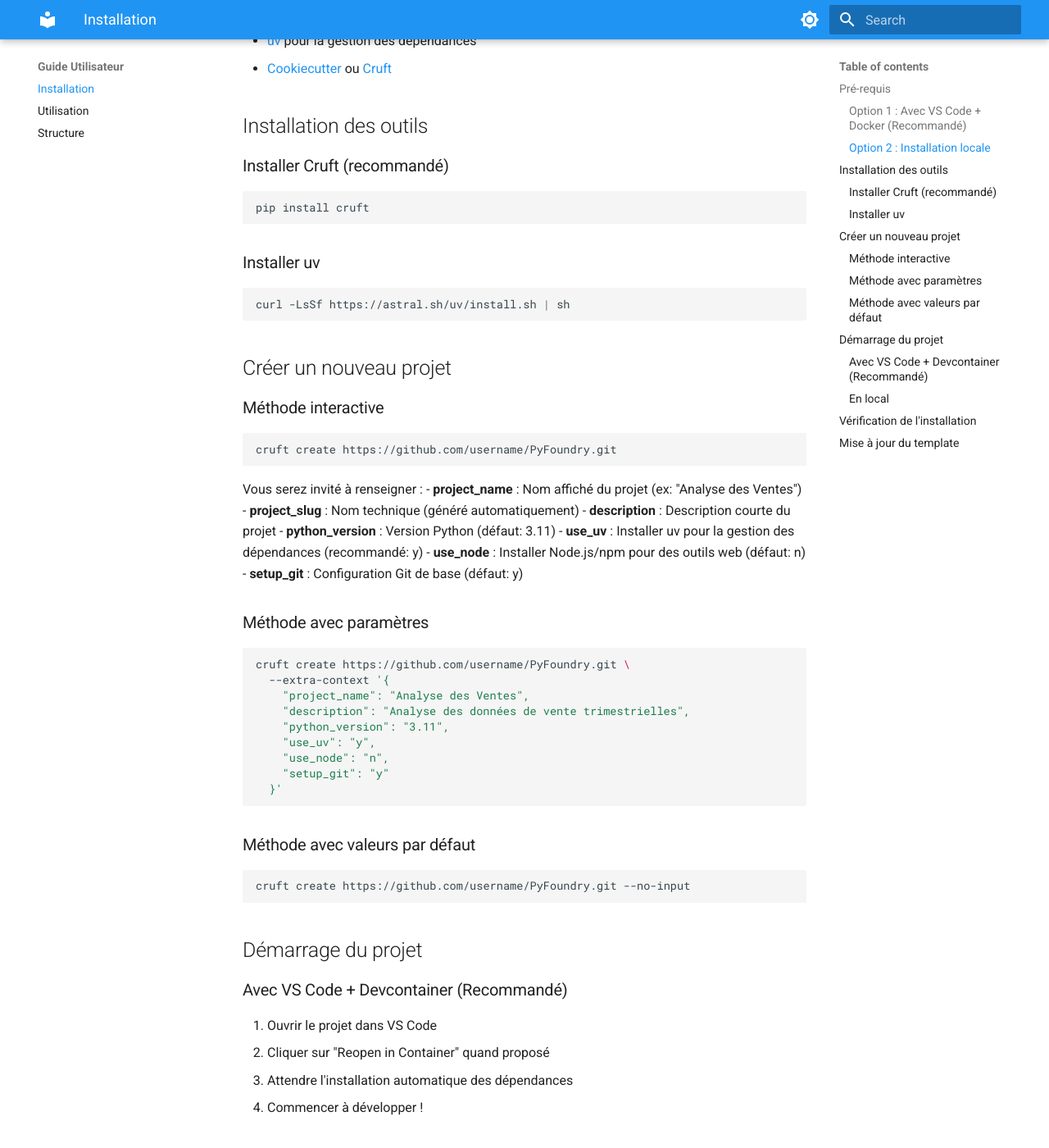
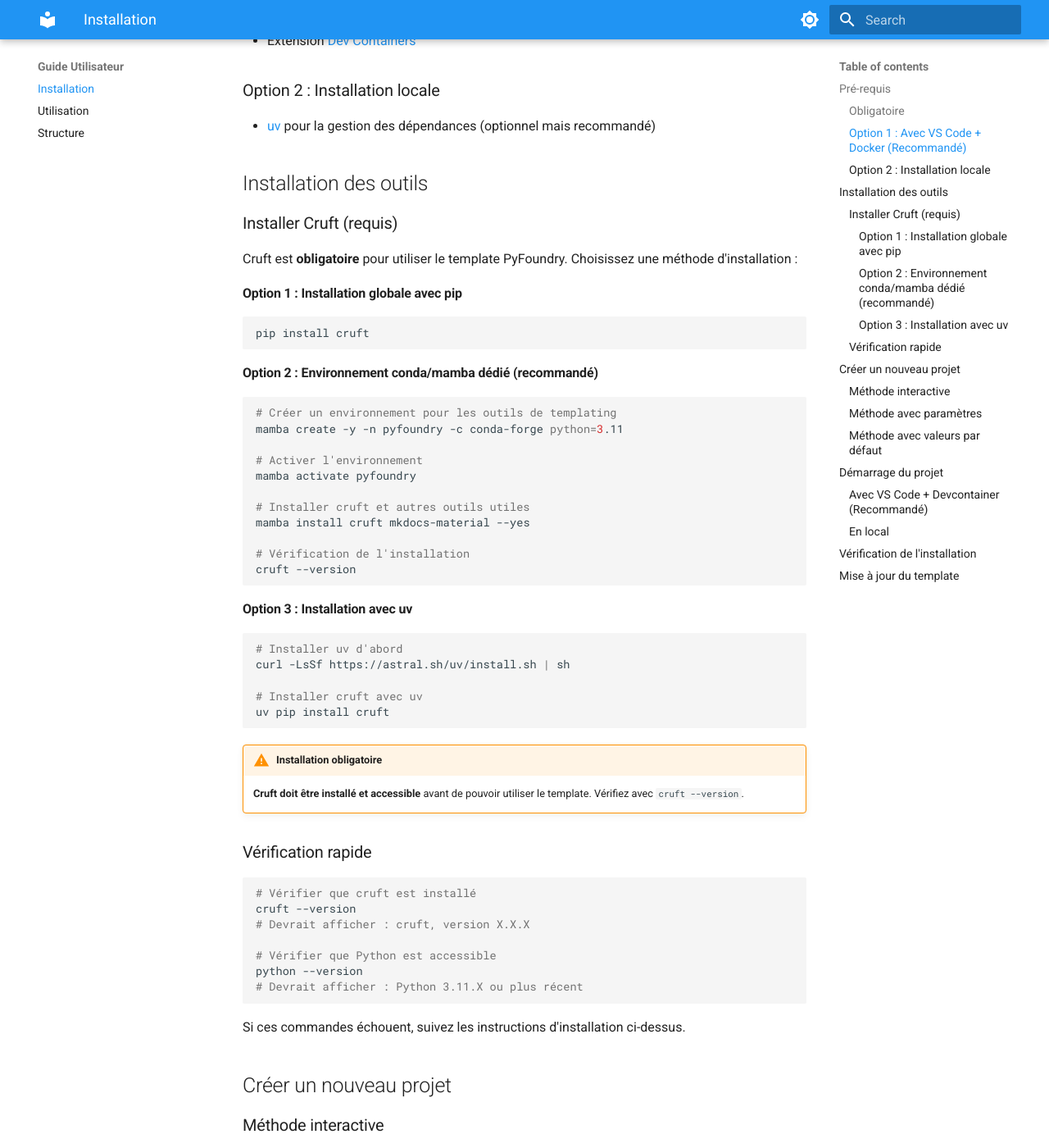
Before and after one commit to castorfou/PyFoundry, an MkDocs documentation site: the page built from docs/user/installation.md, in a window 1280 px wide and 1400 px high, scrolled down 492 px. Shown: the whole window at 82% size. Built offline with MkDocs 1.6.1 and Material for MkDocs 9.7.7, drawn with Linux system fonts in a browser that asks for light colours; some of the changed text lies outside the part shown.

Commit message:
docs: clarify cruft installation requirements
- Add detailed cruft installation instructions with multiple options (pip, conda/mamba, uv)
- Add verification steps and clear warning about cruft being required
- Update README quick start to include cruft installation step
- Fix GitHub username references from guillaume to castorfou in all links

Fixes #1

🤖 Generated with [Claude Code](https://claude.ai/code)

Co-Authored-By: Claude <noreply@anthropic.com>

````diff
--- a/docs/user/installation.md
+++ b/docs/user/installation.md
@@ -1,6 +1,10 @@
 # Installation et Configuration
 
 ## Pré-requis
+
+### Obligatoire
+- **Python 3.11+**
+- **[Cruft](https://cruft.github.io/cruft/)** - Pour créer des projets depuis le template
 
 ### Option 1 : Avec VS Code + Docker (Recommandé)
 - [VS Code](https://code.visualstudio.com/)
@@ -8,21 +12,58 @@
 - Extension [Dev Containers](https://marketplace.visualstudio.com/items?itemName=ms-vscode-remote.remote-containers)
 
 ### Option 2 : Installation locale
-- Python 3.11+
-- [uv](https://github.com/astral-sh/uv) pour la gestion des dépendances
-- [Cookiecutter](https://cookiecutter.readthedocs.io/) ou [Cruft](https://cruft.github.io/cruft/)
+- [uv](https://github.com/astral-sh/uv) pour la gestion des dépendances (optionnel mais recommandé)
 
 ## Installation des outils
 
-### Installer Cruft (recommandé)
+### Installer Cruft (requis)
+
+Cruft est **obligatoire** pour utiliser le template PyFoundry. Choisissez une méthode d'installation :
+
+#### Option 1 : Installation globale avec pip
 ```bash
 pip install cruft
 ```
 
-### Installer uv
+#### Option 2 : Environnement conda/mamba dédié (recommandé)
 ```bash
+# Créer un environnement pour les outils de templating
+mamba create -y -n pyfoundry -c conda-forge python=3.11
+
+# Activer l'environnement
+mamba activate pyfoundry
+
+# Installer cruft et autres outils utiles
+mamba install cruft mkdocs-material --yes
+
+# Vérification de l'installation
+cruft --version
+```
+
+#### Option 3 : Installation avec uv
+```bash
+# Installer uv d'abord
 curl -LsSf https://astral.sh/uv/install.sh | sh
+
+# Installer cruft avec uv
+uv pip install cruft
 ```
+
+!!! warning "Installation obligatoire"
+    **Cruft doit être installé et accessible** avant de pouvoir utiliser le template. Vérifiez avec `cruft --version`.
+
+### Vérification rapide
+```bash
+# Vérifier que cruft est installé
+cruft --version
+# Devrait afficher : cruft, version X.X.X
+
+# Vérifier que Python est accessible
+python --version
+# Devrait afficher : Python 3.11.X ou plus récent
+```
+
+Si ces commandes échouent, suivez les instructions d'installation ci-dessus.
 
 ## Créer un nouveau projet
 
````
Also changed, not shown: README.md (+12 -9 lines).
